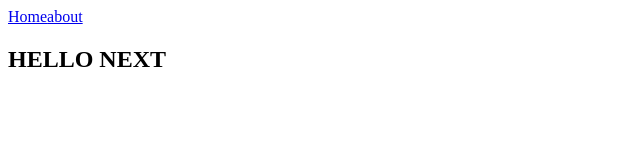
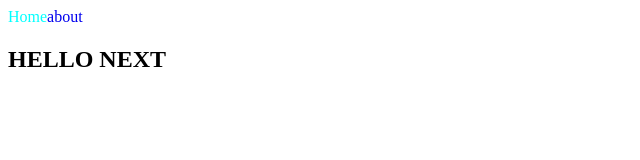
Before and after one commit to gull2365/Nextjs-intro, a Next.js app: page / in a window 1280 px wide. Shown: the top 160 px of the page, without its empty margins (0-640 px from the left). Built offline with nearby package versions, Linux system fonts and the light colour scheme.

Commit message:
feat: CSS module

```diff
--- a/components/NavBar.js
+++ b/components/NavBar.js
@@ -1,13 +1,28 @@
-import Link from "next/link"
+import Link from "next/link";
 import { Router, useRouter } from "next/router";
+import styles from "./NavBar.module.css";
 
 export const NavBar = () => {
-    const router = useRouter();
-    console.log(router);
-    return (
-        <nav>
-            <Link href={"/"}>Home</Link>
-            <Link href={"/about"}>about</Link>
-        </nav>
-    )
-}
+  const router = useRouter();
+  return (
+    <nav>
+      <Link
+        className={`${styles.Link} ${
+          router.pathname === "/" ? styles.active : ""
+        }`}
+        href="/"
+      >
+        Home
+      </Link>
+      <Link
+        className={[
+          styles.Link,
+          router.pathname === "/about" ? styles.active : "",
+        ].join("")}
+        href="/about"
+      >
+        about
+      </Link>
+    </nav>
+  );
+};
--- /dev/null
+++ b/components/NavBar.module.css
@@ -0,0 +1,6 @@
+.active {
+  color: aqua;
+}
+.Link {
+  text-decoration: none;
+}
--- a/pages/index.js
+++ b/pages/index.js
@@ -8,4 +8,4 @@
       <h2>HELLO NEXT</h2>
     </div>
   );
-};
+}
```
Also changed, not shown: 1 other file (tests, documents, lock files or other folders). Lines whose indentation alone changed are shown as unchanged.
